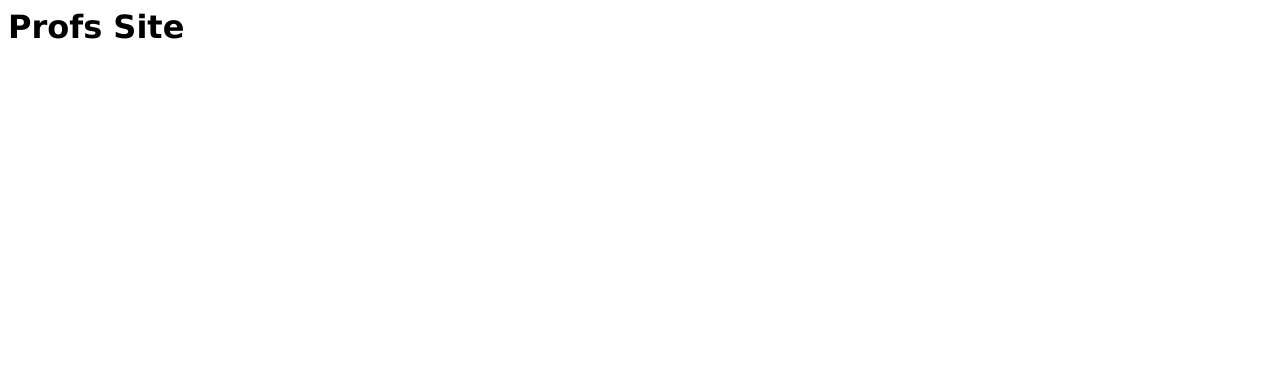
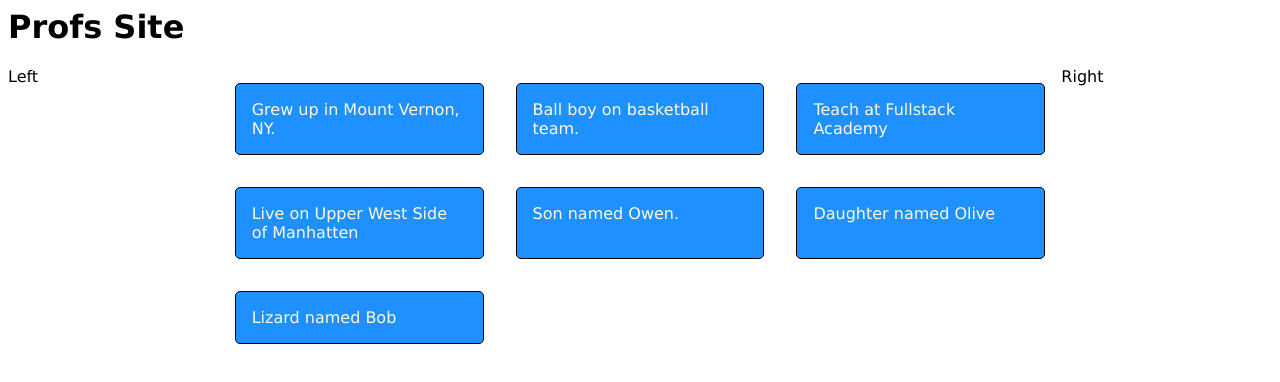
Before and after one commit to DanielSimmons7/profs-site, a plain HTML site: page index.html in a window 1280 px wide. Drawn offline with Linux system fonts and the light colour scheme.

Commit message:
added content

```diff
--- a/index.html
+++ b/index.html
@@ -5,5 +5,18 @@
   </head>
   <body>
     <h1>Profs Site</h1>
+    <main class="three-column">
+        <section class="left">Left</section>
+    <section class="cards">
+      <section>Grew up in Mount Vernon, NY.</section>
+      <section>Ball boy on basketball team.</section>
+      <section>Teach at Fullstack Academy</section>
+      <section>Live on Upper West Side of Manhatten</section>
+      <section>Son named Owen.</section>
+      <section>Daughter named Olive</section>
+      <section>Lizard named Bob</section>
+    </section>
+    <section class="right">Right</section>
+    </main>
   </body>
 </html>
--- a/styles.css
+++ b/styles.css
@@ -1,3 +1,36 @@
+* {
+  box-sizing: border-box;
+}
 body {
   font-family: verdana;
 }
+.three-column {
+  display: flex;
+}
+
+.cards {
+  flex: 4;
+  display: flex;
+  flex-wrap: wrap;
+}
+
+.cards > section {
+  color: cornSilk;
+  margin: 1rem;
+  padding: 1rem;
+  border: solid 1px black;
+  background-color: dodgerBlue;
+  width: calc(100% / 3 - 2rem);
+  border-radius: 5px;
+}
+
+@media (max-width: 600px) {
+  .cards > section {
+    width: 100%;
+  }
+}
+
+.left,
+.right {
+  flex: 1;
+}
```
